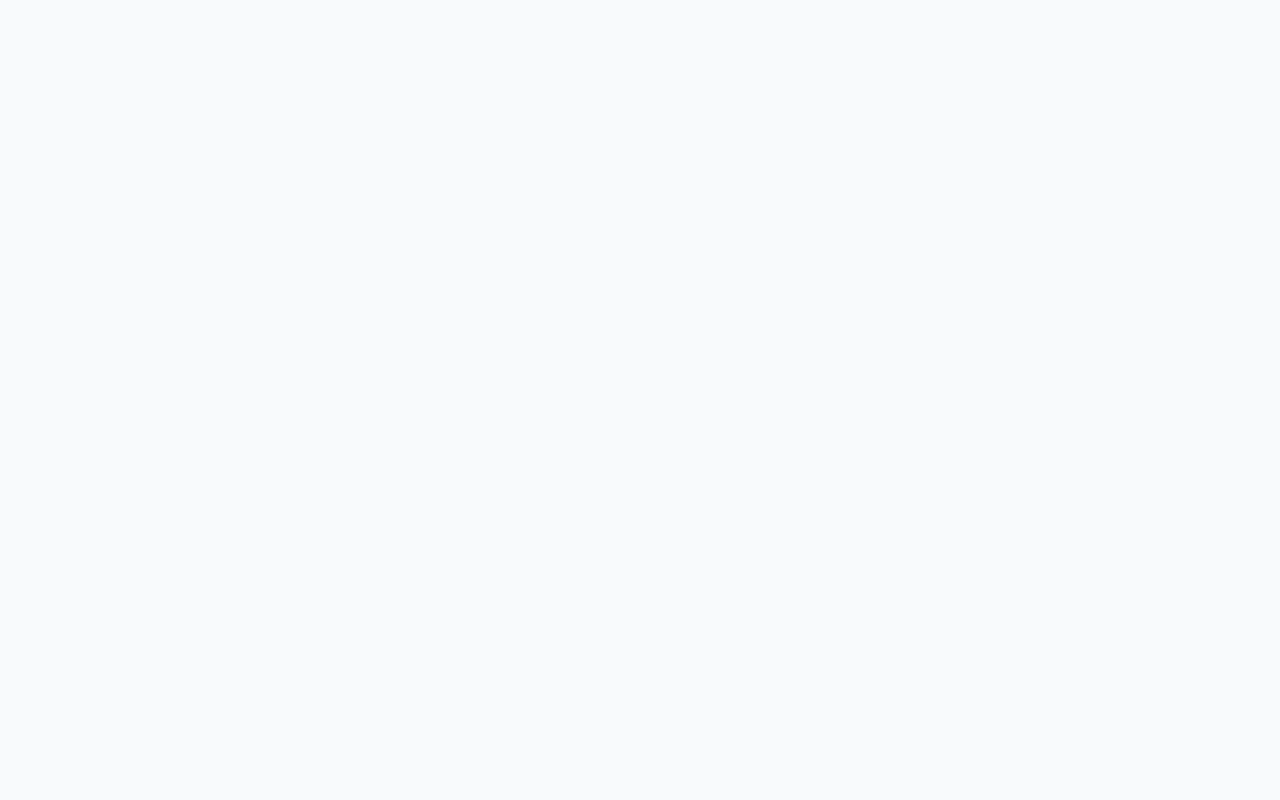
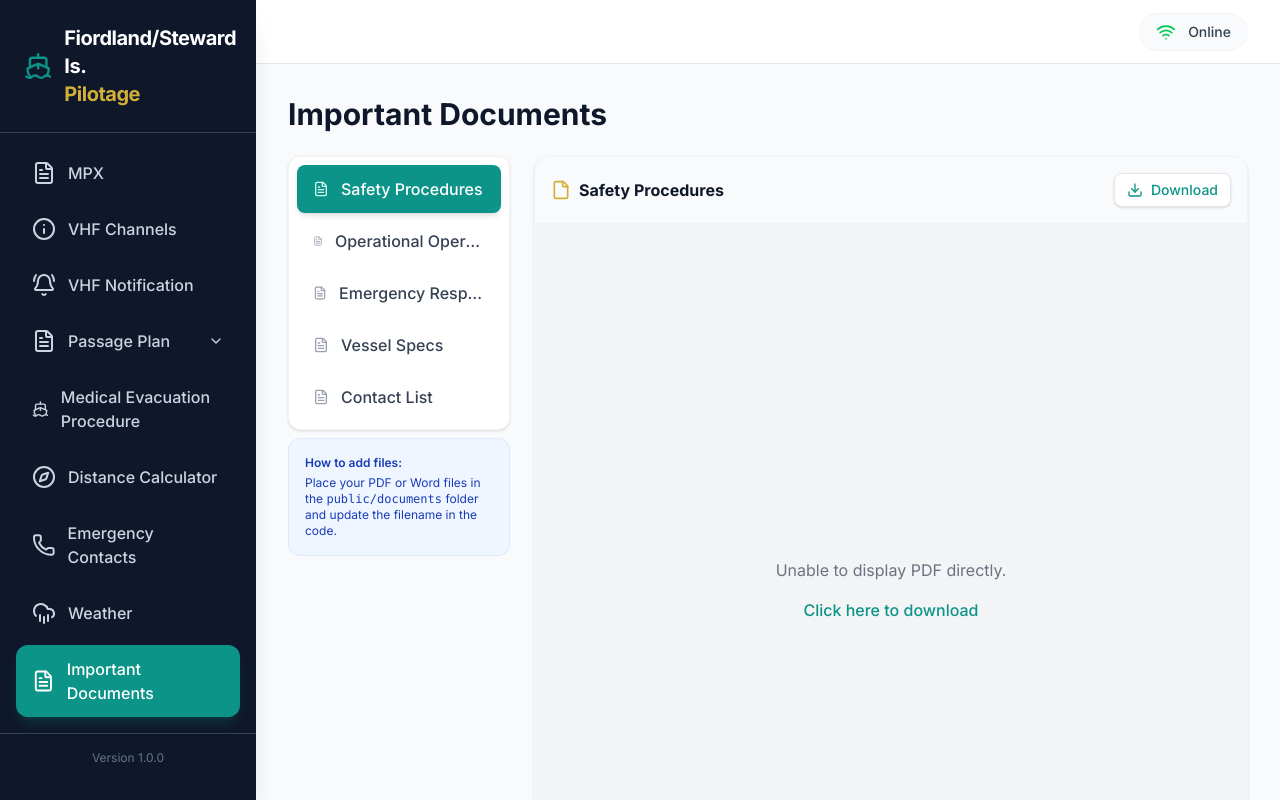
Before and after one commit to premraj81/fiordland-pilotage, a React (Vite) app: page /documents in a window 1280 px wide. Before the commit this address had no page. Built offline with nearby package versions, Linux system fonts and the light colour scheme.

Commit message:
Add Important Documents section and instructions

```diff
--- a/src/App.tsx
+++ b/src/App.tsx
@@ -1,4 +1,4 @@
-import { Routes, Route } from 'react-router-dom';
+import { Routes, Route, Navigate } from 'react-router-dom';
 import Layout from './components/Layout';
 import Home from './pages/Home';
 import ChecklistForm from './pages/ChecklistForm';
@@ -12,6 +12,7 @@ import MedicalEvacuation from './pages/MedicalEvacuation';
 import DistanceCalculator from './pages/DistanceCalculator';
 import EmergencyContacts from './pages/EmergencyContacts';
 import Weather from './pages/Weather';
+import ImportantDocuments from './pages/ImportantDocuments';
 
 function App() {
   return (
@@ -29,6 +30,8 @@ function App() {
         <Route path="distance-calculator" element={<DistanceCalculator />} />
         <Route path="emergency-contacts" element={<EmergencyContacts />} />
         <Route path="weather" element={<Weather />} />
+        <Route path="documents" element={<ImportantDocuments />} />
+        <Route path="*" element={<Navigate to="/" replace />} />
       </Route>
     </Routes>
   );
--- a/src/components/Layout.tsx
+++ b/src/components/Layout.tsx
@@ -52,6 +52,7 @@ export default function Layout() {
                     <NavItem to="/distance-calculator" icon={<Compass />} label="Distance Calculator" onClick={() => setSidebarOpen(false)} />
                     <NavItem to="/emergency-contacts" icon={<Phone />} label="Emergency Contacts" onClick={() => setSidebarOpen(false)} />
                     <NavItem to="/weather" icon={<CloudRain />} label="Weather" onClick={() => setSidebarOpen(false)} />
+                    <NavItem to="/documents" icon={<FileText />} label="Important Documents" onClick={() => setSidebarOpen(false)} />
                 </nav>
 
                 <div className="p-4 border-t border-fiordland-700 mt-auto">
--- /dev/null
+++ b/src/pages/ImportantDocuments.tsx
@@ -0,0 +1,135 @@
+
+import { useState } from 'react';
+import { FileText, Download, File } from 'lucide-react';
+import { cn } from '../lib/utils';
+
+// CONFIGURATION: Update this list with your actual file names and titles
+// Ensure your files are placed in the 'public/documents' folder.
+const MY_DOCUMENTS = [
+    {
+        id: 'doc1',
+        title: 'Safety Procedures',
+        filename: 'Safety_Procedures.pdf',
+        type: 'pdf' // 'pdf' or 'docx'
+    },
+    {
+        id: 'doc2',
+        title: 'Operational Operational Manual',
+        filename: 'Operational_Manual.pdf',
+        type: 'pdf'
+    },
+    {
+        id: 'doc3',
+        title: 'Emergency Response',
+        filename: 'Emergency_Response.pdf',
+        type: 'pdf'
+    },
+    {
+        id: 'doc4',
+        title: 'Vessel Specs',
+        filename: 'Vessel_Specs.docx',
+        type: 'docx'
+    },
+    {
+        id: 'doc5',
+        title: 'Contact List',
+        filename: 'Contact_List.docx',
+        type: 'docx'
+    }
+];
+
+export default function ImportantDocuments() {
+    const [activeDoc, setActiveDoc] = useState(MY_DOCUMENTS[0]);
+
+    const getFileUrl = (filename: string) => `/documents/${filename}`;
+
+    return (
+        <div className="max-w-6xl mx-auto space-y-6 pb-20">
+            <h1 className="text-3xl font-bold text-fiordland-900">Important Documents</h1>
+
+            <div className="grid lg:grid-cols-12 gap-6 items-start">
+                {/* Sidebar Navigation */}
+                <div className="lg:col-span-3 space-y-2">
+                    <div className="bg-white rounded-xl shadow-sm border border-gray-100 p-2">
+                        {MY_DOCUMENTS.map((doc) => (
+                            <button
+                                key={doc.id}
+                                onClick={() => setActiveDoc(doc)}
+                                className={cn(
+                                    "w-full text-left px-4 py-3 rounded-lg font-medium transition-all mb-1 last:mb-0 flex items-center gap-3",
+                                    activeDoc.id === doc.id
+                                        ? "bg-brand-teal text-white shadow-md"
+                                        : "hover:bg-gray-50 text-gray-700"
+                                )}
+                            >
+                                <FileText className={cn("w-4 h-4", activeDoc.id === doc.id ? "text-teal-100" : "text-gray-400")} />
+                                <span className="truncate">{doc.title}</span>
+                            </button>
+                        ))}
+                    </div>
+
+                    <div className="bg-blue-50 border border-blue-100 rounded-xl p-4 text-xs text-blue-800">
+                        <p className="font-semibold mb-1">How to add files:</p>
+                        <p>Place your PDF or Word files in the <code>public/documents</code> folder and update the filename in the code.</p>
+                    </div>
+                </div>
+
+                {/* Content Viewer */}
+                <div className="lg:col-span-9">
+                    <div className="bg-white rounded-2xl shadow-sm border border-gray-100 overflow-hidden h-[800px] flex flex-col">
+                        <div className="p-4 border-b border-gray-100 flex justify-between items-center bg-gray-50">
+                            <h2 className="font-bold text-fiordland-900 flex items-center gap-2">
+                                <File className="w-5 h-5 text-brand-gold" />
+                                {activeDoc.title}
+                            </h2>
+                            <a
+                                href={getFileUrl(activeDoc.filename)}
+                                download
+                                className="flex items-center gap-2 text-sm font-medium text-brand-teal hover:text-teal-700 bg-white px-3 py-1.5 rounded-lg border border-gray-200 shadow-sm"
+                            >
+                                <Download className="w-4 h-4" /> Download
+                            </a>
+                        </div>
+
+                        <div className="flex-1 bg-gray-100 relative">
+                            {activeDoc.type === 'pdf' ? (
+                                <object
+                                    data={`${getFileUrl(activeDoc.filename)}#toolbar=0`}
+                                    type="application/pdf"
+                                    className="w-full h-full"
+                                >
+                                    <div className="flex flex-col items-center justify-center h-full text-gray-500 gap-4">
+                                        <p>Unable to display PDF directly.</p>
+                                        <a
+                                            href={getFileUrl(activeDoc.filename)}
+                                            className="text-brand-teal hover:underline font-medium"
+                                        >
+                                            Click here to download
+                                        </a>
+                                    </div>
+                                </object>
+                            ) : (
+                                <div className="flex flex-col items-center justify-center h-full text-gray-500 gap-6 p-12 text-center">
+                                    <div className="w-20 h-20 bg-gray-200 rounded-2xl flex items-center justify-center">
+                                        <FileText className="w-10 h-10 text-gray-400" />
+                                    </div>
+                                    <div className="max-w-md">
+                                        <h3 className="text-lg font-semibold text-gray-900 mb-2">Word Document Preview Unavailable</h3>
+                                        <p className="text-sm">Word documents ({activeDoc.filename}) cannot be displayed directly in the browser. Please download the file to view it.</p>
+                                    </div>
+                                    <a
+                                        href={getFileUrl(activeDoc.filename)}
+                                        download
+                                        className="bg-brand-teal text-white px-6 py-3 rounded-xl font-bold shadow-lg shadow-teal-500/20 hover:bg-teal-600 transition-all flex items-center gap-2"
+                                    >
+                                        <Download className="w-5 h-5" /> Download Document
+                                    </a>
+                                </div>
+                            )}
+                        </div>
+                    </div>
+                </div>
+            </div>
+        </div>
+    );
+}
```
